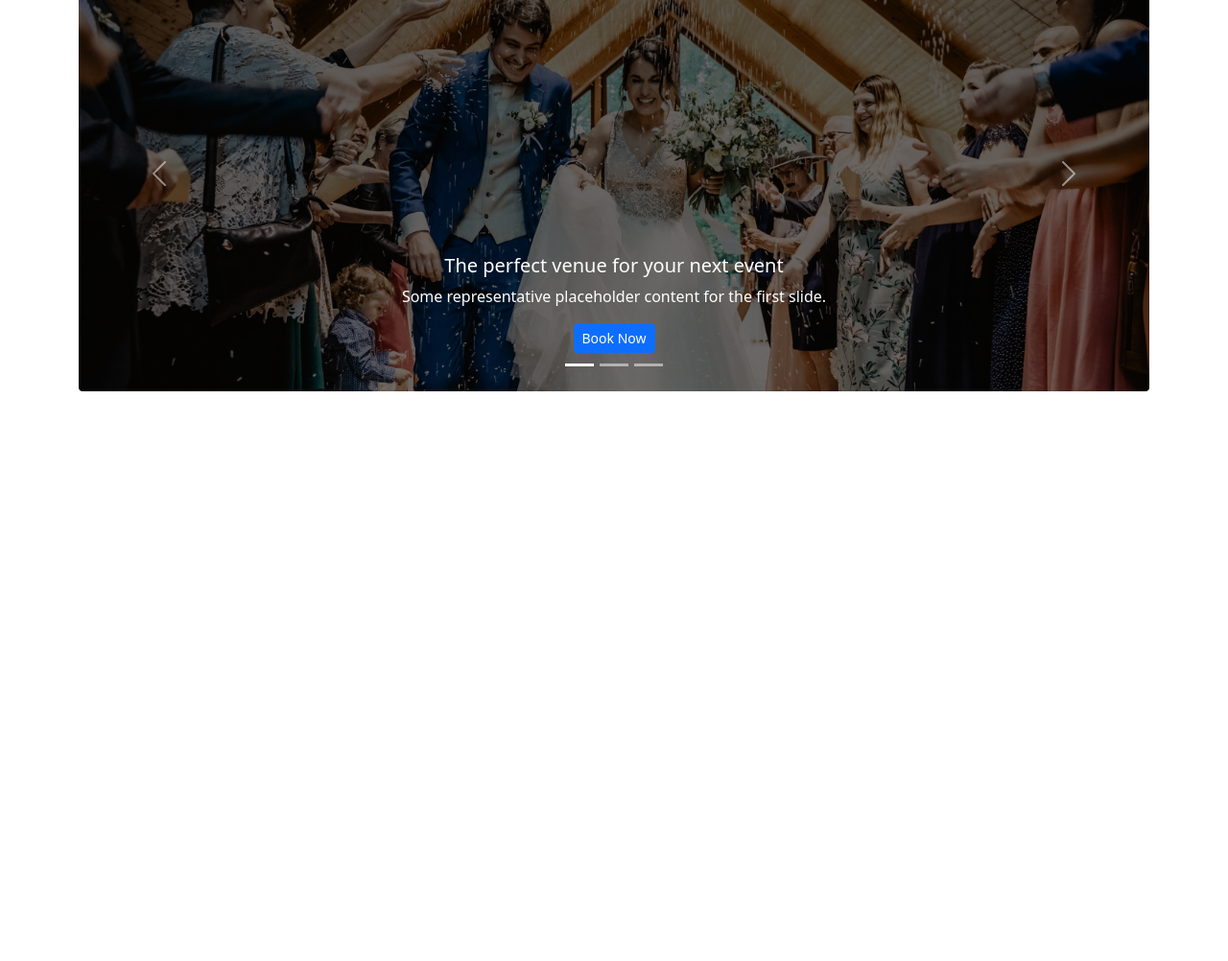
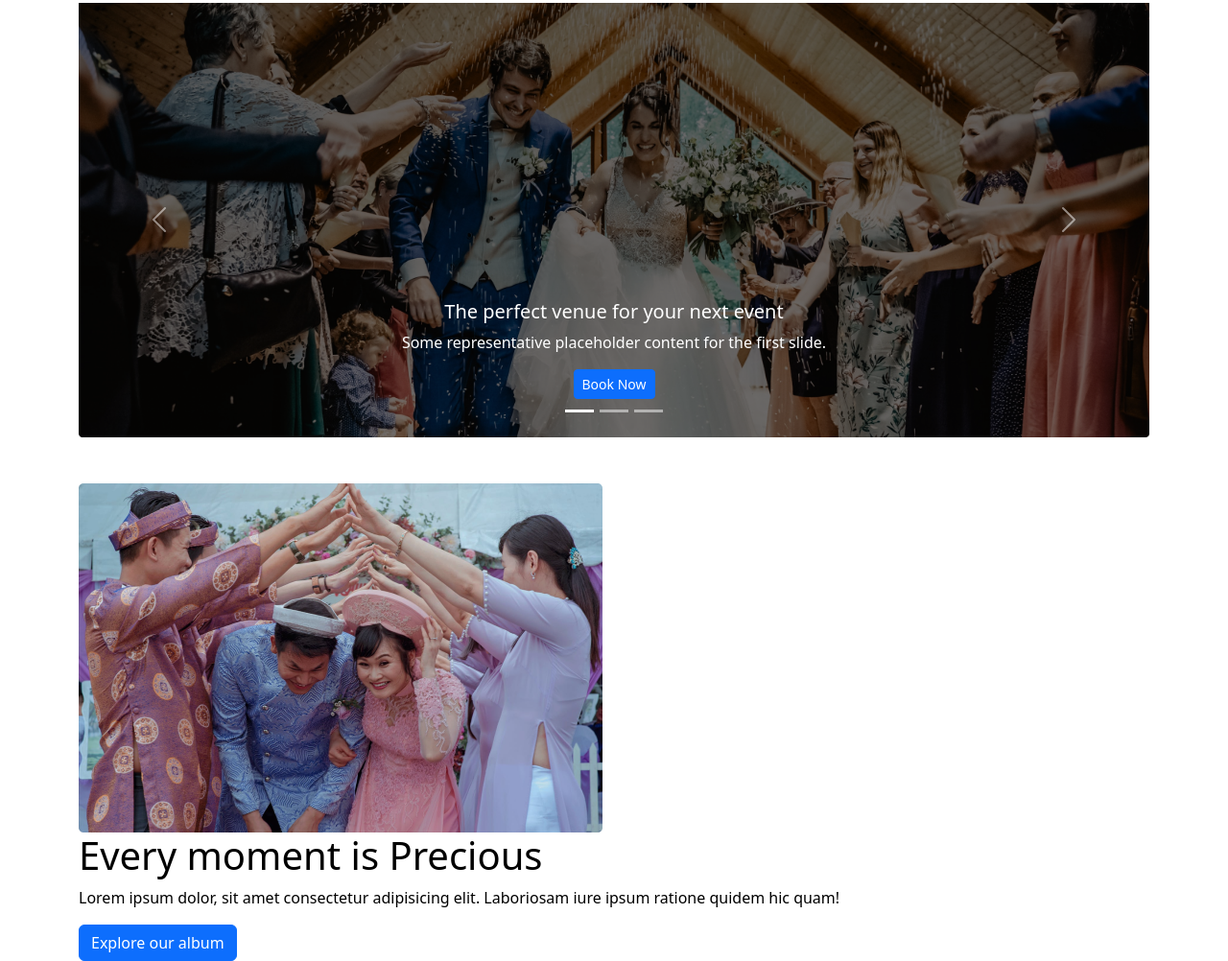
Before and after one commit to Najmul-Shaon/bootstrap_practice, a plain HTML site: page index.html in a window 1280 px wide. Shown: the part 101-1103 px from the top of the page at 96% size. Before the commit the page ends 800 px from the top, so only its background shows below. Drawn offline with nearby package versions, Linux system fonts and the light colour scheme.

Commit message:
first article added

```diff
--- a/index.html
+++ b/index.html
@@ -69,6 +69,8 @@
 
     <!-- main section  -->
     <main class="container">
+      <!-- banner start  -->
+      <section class="mb-5 mt-5">
         <div id="carouselExampleCaptions" class="carousel slide">
           <div class="carousel-indicators">
             <button
@@ -161,6 +163,26 @@
             <span class="visually-hidden">Next</span>
           </button>
         </div>
+      </section>
+      <!-- banner end  -->
+
+      <article>
+        <div class="row d-flex justify-content-center align-items-center">
+          <div class="col-6 col-sm-12">
+            <img src="convention-center-main/images/wedding.png" alt="" />
+          </div>
+          <div class="col-6 col-sm-12">
+            <h1 class="text-black">Every moment is Precious</h1>
+            <p class="text-black">
+              Lorem ipsum dolor, sit amet consectetur adipisicing elit.
+              Laboriosam iure ipsum ratione quidem hic quam!
+            </p>
+            <button type="button" class="btn btn-primary">
+              Explore our album
+            </button>
+          </div>
+        </div>
+      </article>
     </main>
 
     <script
```
Lines whose indentation alone changed are shown as unchanged.
